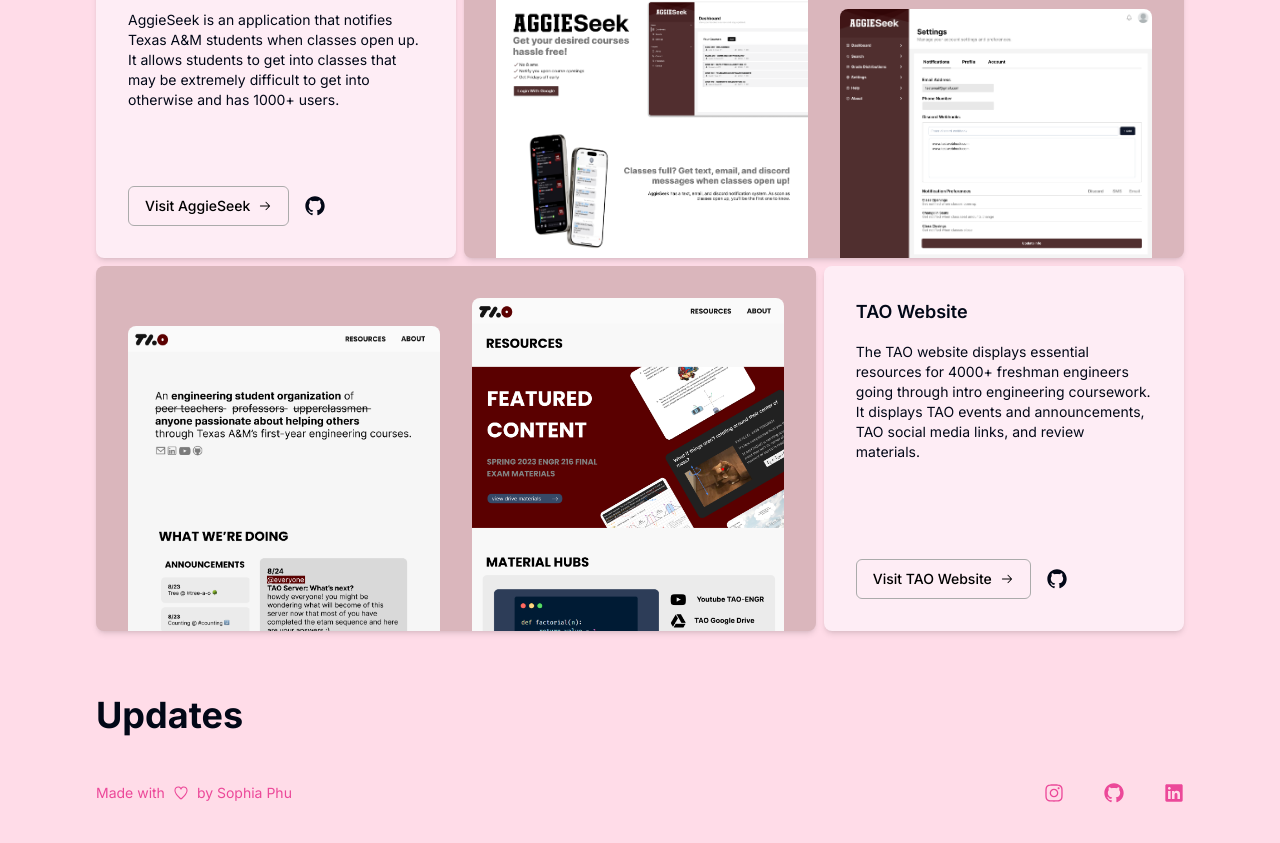
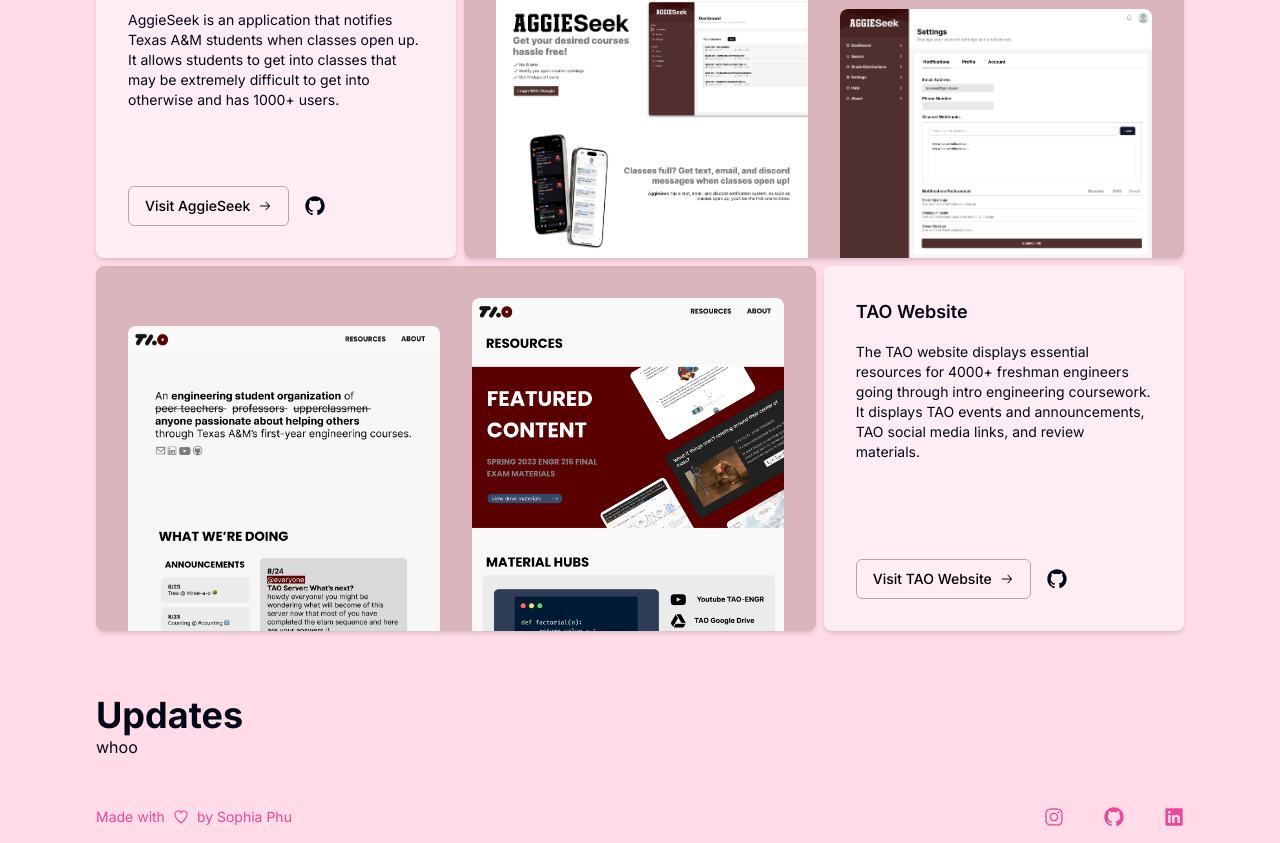
Before and after one commit to sophiaaphu/sophia-personal-website, a Next.js app in the folder sophia-personal-website/: page / in a window 1280 px wide. Shown: the part 576-1419 px from the top of the page. Before the commit the page ends 1395 px from the top, so only its background shows below. Built offline with nearby package versions, Linux system fonts and the light colour scheme.

Commit message:
pls deploy

```diff
--- a/sophia-personal-website/src/app/page.tsx
+++ b/sophia-personal-website/src/app/page.tsx
@@ -166,6 +166,9 @@
       </div>
       <div>
         <p className="text-3xl lg:text-4xl font-bold">Updates</p>
+        <div>
+          <p>whoo</p>
+        </div>
       </div>
     </main>
   );
```
